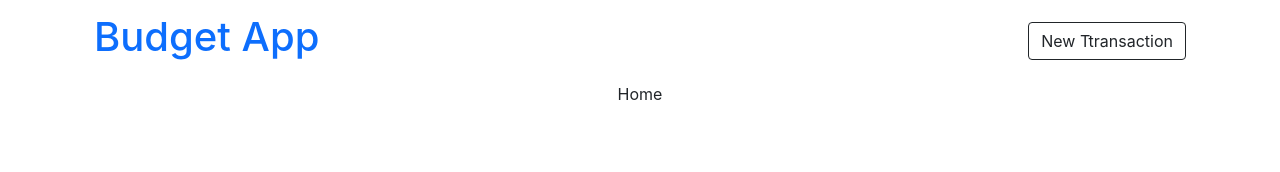
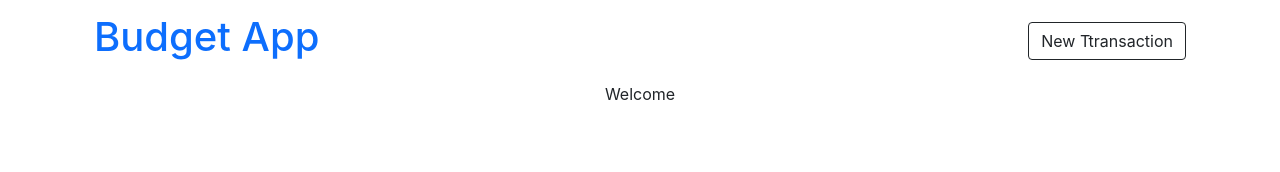
Before and after one commit to lgxxhi/Budget-App-Front, a React (Create React App) app: page / in a window 1280 px wide. Shown: the top 172 px of the page. Built offline with nearby package versions, Linux system fonts and the light colour scheme.

Commit message:
trying to make axios work

```diff
--- a/src/components/Home/Home.js
+++ b/src/components/Home/Home.js
@@ -1,7 +1,7 @@
 import React from "react";
 
 function Home() {
-  return <div>Home</div>;
+  return <div>Welcome</div>;
 }
 
 export default Home;
--- a/src/components/Transactions/Transactions.js
+++ b/src/components/Transactions/Transactions.js
@@ -15,7 +15,12 @@ function Transactions() {
 
   async function fetchData() {
     try {
-      let result = await axios.get("http://localhost:3001/transactions");
+      let url =
+        process.env.NODE_ENV === "production"
+          ? "https://budget-backend-mafr.onrender.com"
+          : "localhost:3001";
+
+      let result = await axios.get(`${url}/transactions`);
       for (let i of result.data) {
         setTotal((total += i.amount));
       }
```
